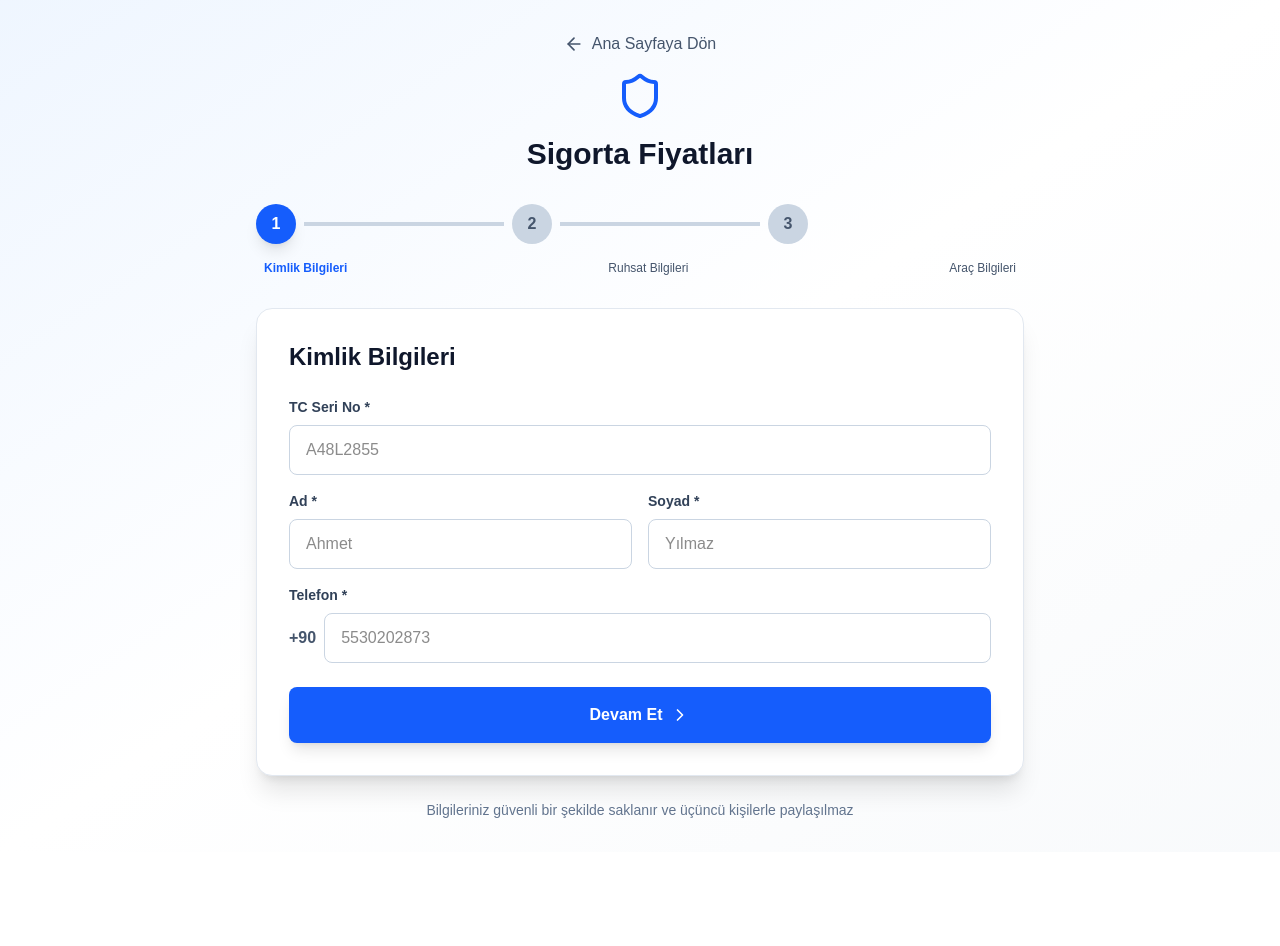
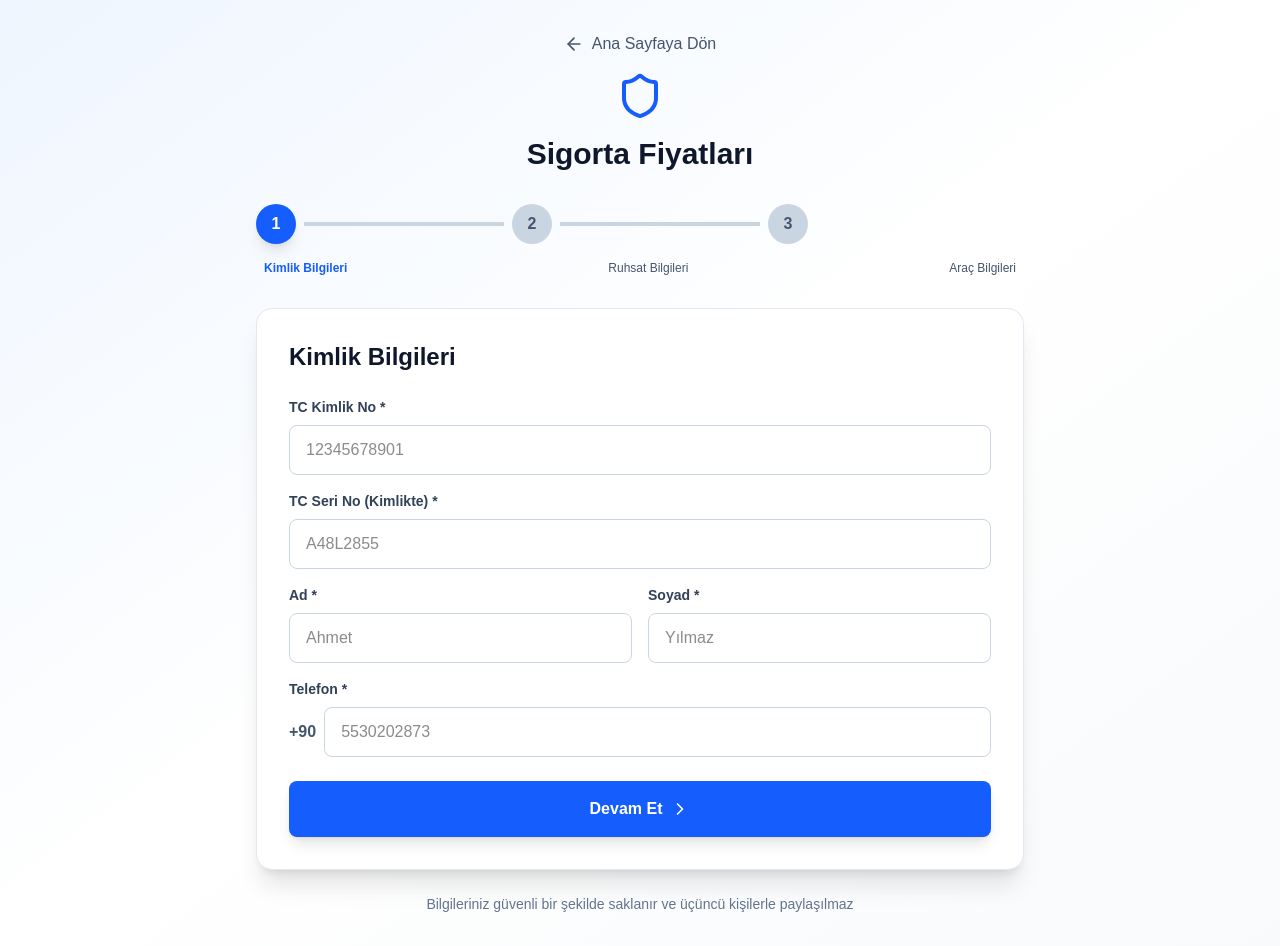
Before and after one commit to turksevenalperen/SigortaApp, a Next.js app: page / in a window 1280 px wide. Both pictures are taken after a click on the button "Fiyat Öğren". Before the commit the page ends 852 px from the top, so only its background shows below. Built offline with nearby package versions, Linux system fonts and the light colour scheme; no server answers.

Commit message:
Add TC Kimlik No (11 digit) input field to form

```diff
--- a/app/pages/InsuranceForm.tsx
+++ b/app/pages/InsuranceForm.tsx
@@ -27,6 +27,7 @@ export default function InsuranceForm({ onBack }: InsuranceFormProps) {
   const [loading, setLoading] = useState(false);
 
   const [formData, setFormData] = useState({
+    tcKimlik: '',
     tcFull: '',
     ad: '',
     soyad: '',
@@ -71,6 +72,12 @@ export default function InsuranceForm({ onBack }: InsuranceFormProps) {
 
   const validateStep1 = () => {
     const newErrors: Record<string, string> = {};
+
+    if (!formData.tcKimlik || formData.tcKimlik.length !== 11) {
+      newErrors.tcKimlik = 'TC Kimlik No 11 haneli olmalıdır';
+    } else if (!/^\d{11}$/.test(formData.tcKimlik)) {
+      newErrors.tcKimlik = 'TC Kimlik No sadece rakamlardan oluşmalıdır';
+    }
 
     if (!formData.tcFull || formData.tcFull.length !== 8) {
       newErrors.tcFull = 'TC Seri No 8 karakter olmalıdır (örn: A49L2955)';
@@ -320,7 +327,22 @@ export default function InsuranceForm({ onBack }: InsuranceFormProps) {
 
               <div className="space-y-4">
                 <div>
-                  <label className="block text-sm font-semibold text-slate-700 mb-2">TC Seri No *</label>
+                  <label className="block text-sm font-semibold text-slate-700 mb-2">TC Kimlik No *</label>
+                  <input
+                    type="text"
+                    maxLength={11}
+                    value={formData.tcKimlik}
+                    onChange={(e) => handleInputChange('tcKimlik', e.target.value.replace(/\D/g, ''))}
+                    className={`w-full px-4 py-3 border rounded-lg focus:outline-none focus:ring-2 focus:ring-blue-500 transition-all ${
+                      errors.tcKimlik ? 'border-red-500 bg-red-50' : 'border-slate-300'
+                    }`}
+                    placeholder="12345678901"
+                  />
+                  {errors.tcKimlik && <p className="text-red-600 text-sm mt-1 flex items-center">⚠️ {errors.tcKimlik}</p>}
+                </div>
+
+                <div>
+                  <label className="block text-sm font-semibold text-slate-700 mb-2">TC Seri No (Kimlikte) *</label>
                   <input
                     type="text"
                     maxLength={8}
```
